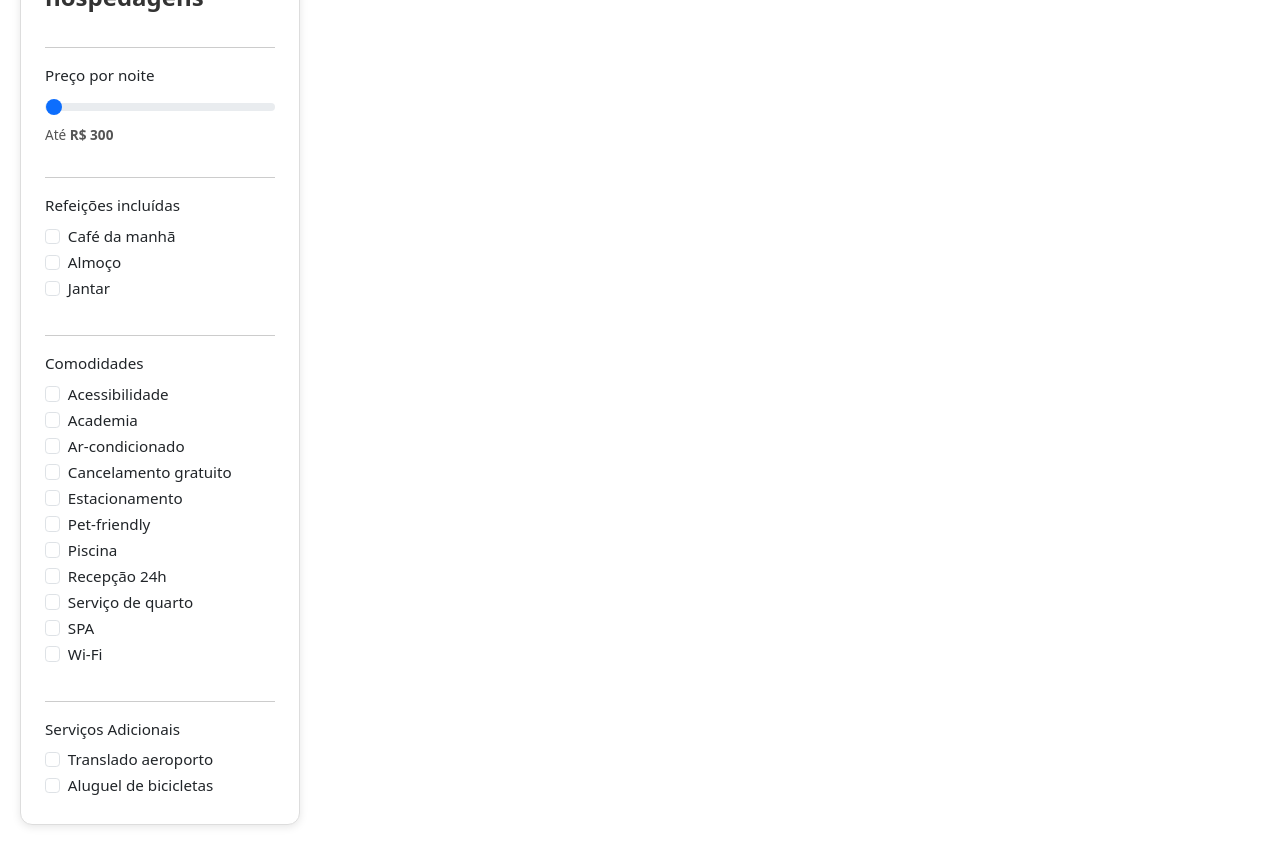
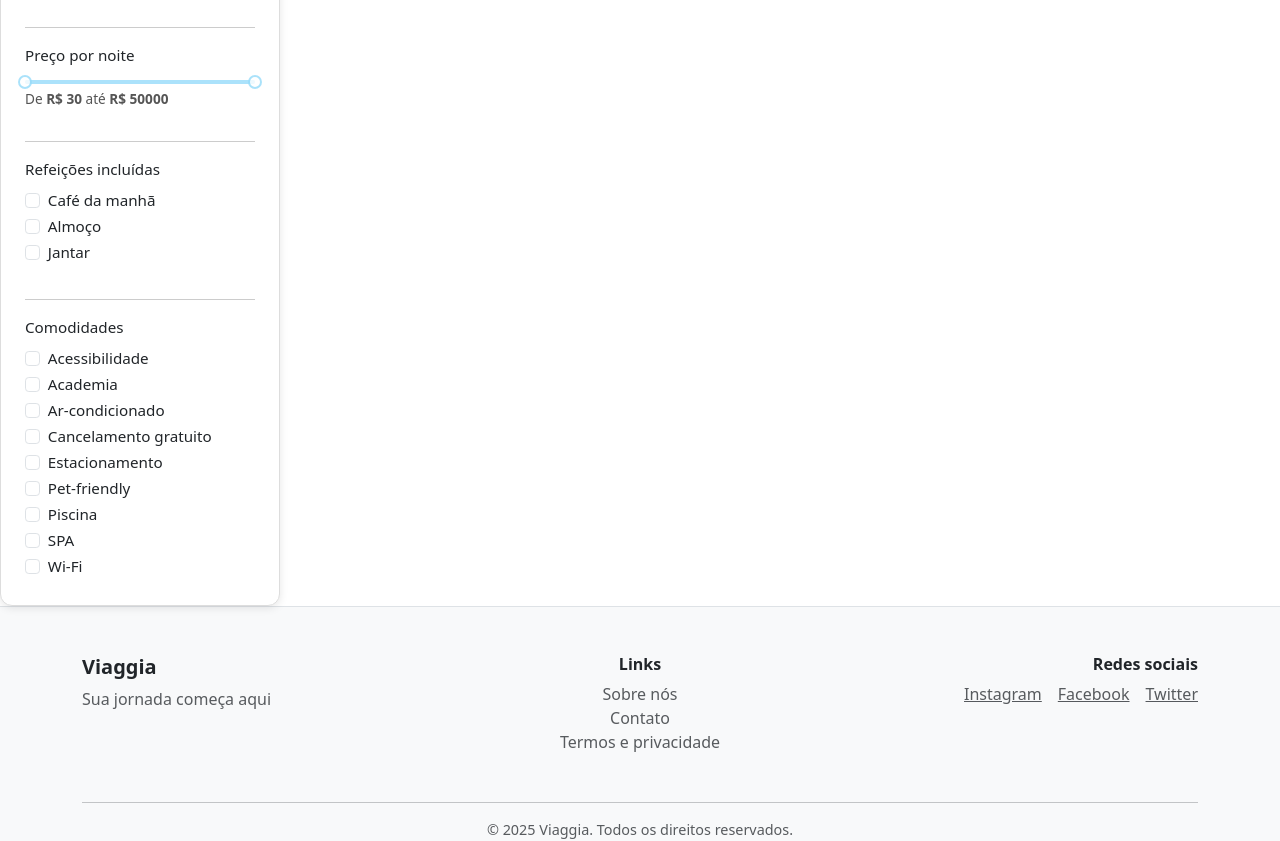
Before and after one commit to Viaggia/viaggia-front, a React (Vite) app: page /search in a window 1280 px wide. Shown: the part 700-1541 px from the top of the page. Built offline with nearby package versions, Linux system fonts and the light colour scheme.

Commit message:
feat(filter): filtro da tela de search

```diff
--- a/package.json
+++ b/package.json
@@ -24,6 +24,7 @@
     "bootstrap-icons": "^1.13.1",
     "date-fns": "^4.1.0",
     "jwt-decode": "^4.0.0",
+    "rc-slider": "^11.1.8",
     "react": "^19.1.0",
     "react-bootstrap": "^2.10.10",
     "react-dom": "^19.1.0",
--- a/src/components/Filters/FiltersSection/FiltersSection.tsx
+++ b/src/components/Filters/FiltersSection/FiltersSection.tsx
@@ -1,30 +1,19 @@
-import React, { useState } from 'react'
+import React from 'react'
 import { Form } from 'react-bootstrap'
-
-/*interface FiltrosProps {
-  preco: number
-  cafe: boolean
-  almoco: boolean
-  jantar: boolean
-  cancelamento: boolean
-  restaurante: boolean
-  quarto: boolean
-  recepcao: boolean
-  estacionamento: boolean
-  SPA: boolean
-}
-*/
+import Slider from 'rc-slider'
+import 'rc-slider/assets/index.css'
+import { FiltrosProps } from '../../../types/Filters'
 
 interface FiltersSectionProps {
   filtros: FiltrosProps
   setFiltros: React.Dispatch<React.SetStateAction<FiltrosProps>>
+  minPreco: number
+  maxPreco: number
 }
 
-function FiltersSection({ filtros, setFiltros }: FiltersSectionProps) {
+function FiltersSection({ filtros, setFiltros, minPreco, maxPreco }: FiltersSectionProps) {
   return (
-    <aside
-      className="p-4"
-      style={{
+    <aside className="p-4" style={{
       backgroundColor: '#fff',
       border: '1px solid #ddd',
       borderRadius: '12px',
@@ -34,32 +23,34 @@ function FiltersSection({ filtros, setFiltros }: FiltersSectionProps) {
       position: 'sticky',
       top: '100px',
       height: 'fit-content',
-      }}
-    >
-      <div
-        style={{
-          fontSize: '1.5rem',         // aumenta o tamanho da fonte (~24px)
-          fontWeight: '700',          // peso forte
-          marginBottom: '24px',       // espaço inferior
-          color: '#333',              // cor mais escura para destacar
-        }}
-      >
+    }}>
+      <div style={{
+        fontSize: '1.5rem',
+        fontWeight: '700',
+        marginBottom: '24px',
+        color: '#333',
+      }}>
         Filtrar hospedagens
       </div>
 
       {/* Preço */}
       <div style={{ marginTop: '32px', paddingTop: '16px', borderTop: '1px solid #ccc' }}>
         <Form.Label style={{ fontWeight: '500' }}>Preço por noite</Form.Label>
-        <Form.Range
-          min={30}
-          max={50000}
-          value={filtros.preco}
-          onChange={(e) =>
-            setFiltros({ ...filtros, preco: Number(e.target.value) })
+        <Slider
+          range
+          min={minPreco}
+          max={maxPreco}
+          value={[filtros.precoMin, filtros.precoMax]}
+          onChange={(value: number | number[]) => {
+            if (Array.isArray(value)) {
+              const [precoMin, precoMax] = value;
+              setFiltros({ ...filtros, precoMin, precoMax });
             }
+          }}
+          step={10}
         />
         <div style={{ fontSize: '0.85rem', color: '#555' }}>
-          Até <strong>R$ {filtros.preco}</strong>
+          De <strong>R$ {filtros.precoMin}</strong> até <strong>R$ {filtros.precoMax}</strong>
         </div>
       </div>
 
@@ -156,22 +147,6 @@ function FiltersSection({ filtros, setFiltros }: FiltersSectionProps) {
           />
           <Form.Check
             type="checkbox"
-            label="Recepção 24h"
-            checked={filtros.recepcao}
-            onChange={(e) =>
-              setFiltros({ ...filtros, recepcao: e.target.checked })
-            }
-          />
-          <Form.Check
-            type="checkbox"
-            label="Serviço de quarto"
-            checked={filtros.quarto}
-            onChange={(e) =>
-              setFiltros({ ...filtros, quarto: e.target.checked })
-            }
-          />
-          <Form.Check
-            type="checkbox"
             label="SPA"
             checked={filtros.SPA}
             onChange={(e) =>
@@ -188,64 +163,8 @@ function FiltersSection({ filtros, setFiltros }: FiltersSectionProps) {
           />
         </div>
       </div>
-
-
-      {/* Serviços Adicionais */}
-      <div style={{ marginTop: '32px', paddingTop: '16px', borderTop: '1px solid #ccc' }}>
-        <Form.Label style={{ fontWeight: '500' }}>Serviços Adicionais</Form.Label>
-        <div className="d-flex flex-column">
-          <Form.Check
-            type="checkbox"
-            label="Translado aeroporto"
-            checked={filtros.translado}
-            onChange={(e) =>
-              setFiltros({ ...filtros, translado: e.target.checked })
-            }
-          />
-          <Form.Check
-            type="checkbox"
-            label="Aluguel de bicicletas"
-            checked={filtros.bicicleta}
-            onChange={(e) =>
-              setFiltros({ ...filtros, bicicleta: e.target.checked })
-            }
-          />
-        </div>
-      </div>
-
     </aside>
   )
 }
 
-function FiltrosWrapper() {
-  const [filtros, setFiltros] = useState<FiltrosProps>({
-    preco: 300,
-    cafe: false,
-    almoco: false,
-    jantar: false,
-    cancelamento: false,
-    quarto: false,
-    recepcao: false,
-    estacionamento: false,
-    SPA: false,
-    piscina: false,
-    academia: false,
-    wifi: false,
-    arcondicionado: false,
-    acessibilidade: false,
-    petfriendly: false,
-    translado: false,
-    bicicleta: false,
-  })
-
-  return (
-    <div
-      className="d-flex justify-content-start"
-      style={{ paddingLeft: '20px', paddingTop: '20px', paddingBottom: '20px', alignItems: 'flex-start' }} // margem interna à esquerda e topo
-    >
-      <FiltersSection filtros={filtros} setFiltros={setFiltros} />
-    </div>
-  )
-}
-
-export default FiltrosWrapper
+export default FiltersSection
--- a/src/pages/Search/Search.tsx
+++ b/src/pages/Search/Search.tsx
@@ -5,16 +5,59 @@ import { HotelDTO, HotelSearchDTO } from "../../types/Hotel";
 import FiltersSection from '../../components/Filters/FiltersSection/FiltersSection';
 import TravelForm from '../../components/forms/TravelForm/TravelForm';
 import HotelCardList from '../../components/lists/HotelCardList/HotelCardList';
+import { FiltrosProps } from "../../types/Filters";
+
+function getRoomPrices(hotels: HotelDTO[]) {
+  const prices: number[] = [];
+  hotels.forEach(hotel => {
+    hotel.roomTypes?.forEach(room => {
+      if (typeof room.price === 'number') prices.push(room.price);
+    });
+  });
+  return prices;
+}
+
+function filterHotels(hotels: HotelDTO[], filtros: FiltrosProps) {
+  return hotels.filter(hotel => {
+    // Preço
+    const hasRoomInRange = hotel.roomTypes?.some(room =>
+      room.price >= filtros.precoMin && room.price <= filtros.precoMax
+    );
+    if (!hasRoomInRange) return false;
+
+    // Refeições
+    if (filtros.cafe && !hotel.commodities?.some(c => c.hasBreakfast)) return false;
+    if (filtros.almoco && !hotel.commodities?.some(c => c.hasLunch)) return false;
+    if (filtros.jantar && !hotel.commodities?.some(c => c.hasDinner)) return false;
+
+    // Comodidades
+    if (filtros.acessibilidade && !hotel.commodities?.some(c => c.hasAccessibilityFeatures)) return false;
+    if (filtros.academia && !hotel.commodities?.some(c => c.hasGym)) return false;
+    if (filtros.arcondicionado && !hotel.commodities?.some(c => c.hasAirConditioning)) return false;
+    if (filtros.cancelamento && !hotel.isActive) return false;
+    if (filtros.estacionamento && !hotel.commodities?.some(c => c.hasParking)) return false;
+    if (filtros.petfriendly && !hotel.commodities?.some(c => c.isPetFriendly)) return false;
+    if (filtros.piscina && !hotel.commodities?.some(c => c.hasPool)) return false;
+    if (filtros.SPA && !hotel.commodities?.some(c => c.hasSpa)) return false;
+    if (filtros.wifi && !hotel.commodities?.some(c => c.hasWiFi)) return false;
+
+    return true;
+  });
+}
 
 function Search() {
   const location = useLocation();
   const [hotels, setHotels] = useState<HotelDTO[]>([]);
+  const [filteredHotels, setFilteredHotels] = useState<HotelDTO[]>([]);
   const [loading, setLoading] = useState(false);
   const [error, setError] = useState(false);
   const [searchKey, setSearchKey] = useState(0);
 
   const [searchParams] = useSearchParams();
   const params = Object.fromEntries([...searchParams.entries()]);
+
+  const [minPreco, setMinPreco] = useState(30);
+  const [maxPreco, setMaxPreco] = useState(50000);
 
   const hotelSearchParams: HotelSearchDTO = {
     city: params.city || '',
@@ -24,20 +67,25 @@ function Search() {
     numberOfRooms: params.numberOfRooms ? Number(params.numberOfRooms) : 1,
   };
 
-  const initialValues = {
-    city: params.city || '',
-    checkInDate: params.checkInDate || '',
-    checkOutDate: params.checkOutDate || '',
-    numberOfPeople: params.numberOfPeople ? Number(params.numberOfPeople) : undefined,
-    numberOfRooms: params.numberOfRooms ? Number(params.numberOfRooms) : undefined,
-    children: params.children ? Number(params.children) : undefined,
-  };
+  // Estado dos filtros (apenas campos válidos)
+  const [filtros, setFiltros] = useState<FiltrosProps>({
+    precoMin: 30,
+    precoMax: 50000,
+    cafe: false,
+    almoco: false,
+    jantar: false,
+    cancelamento: false,
+    estacionamento: false,
+    SPA: false,
+    piscina: false,
+    academia: false,
+    wifi: false,
+    arcondicionado: false,
+    acessibilidade: false,
+    petfriendly: false,
+  });
 
-  // Função para ser passada para o TravelForm
-  const handleSearch = useCallback(() => {
-    setSearchKey((prev) => prev + 1);
-  }, []);
-
+  // Atualiza os hotéis e inicializa o filtro de preço
   useEffect(() => {
     if (hotelSearchParams.city) {
       setLoading(true);
@@ -47,6 +95,20 @@ function Search() {
         .then((result) => {
           setHotels(result);
           setError(result.length === 0);
+
+          // Inicializa o filtro de preço com base nos quartos recebidos
+          const prices = getRoomPrices(result);
+          if (prices.length > 0) {
+            const min = Math.min(...prices);
+            const max = Math.max(...prices);
+            setMinPreco(min);
+            setMaxPreco(max);
+            setFiltros(f => ({
+              ...f,
+              precoMin: min,
+              precoMax: max,
+            }));
+          }
         })
         .catch(() => {
           setHotels([]);
@@ -55,6 +117,16 @@ function Search() {
         .finally(() => setLoading(false));
     }
   }, [searchParams.toString(), searchKey]);
+
+  // Aplica os filtros sempre que hotéis ou filtros mudam
+  useEffect(() => {
+    setFilteredHotels(filterHotels(hotels, filtros));
+  }, [hotels, filtros]);
+
+  // Função para ser passada para o TravelForm
+  const handleSearch = useCallback(() => {
+    setSearchKey((prev) => prev + 1);
+  }, []);
 
   return (
     <div>
@@ -92,14 +164,15 @@ function Search() {
 
         </div>
       </div>
-
       <section className="container-fluid text-dark position-relative px-0">
-
-
-      {/* 🎯 Filtros e cards de hotéis fora da área da imagem */}
         <div className="row gx-0 align-items-start mt-4 position-relative z-1">
           <div className="col-md-3 mt-4">
-          <FiltersSection />
+            <FiltersSection
+              filtros={filtros}
+              setFiltros={setFiltros}
+              minPreco={minPreco}
+              maxPreco={maxPreco}
+            />
           </div>
           <div className="col-md-9">
             {loading ? (
@@ -109,7 +182,7 @@ function Search() {
                 </div>
               </div>
             ) : (
-            <HotelCardList hotels={hotels} error={error} />
+              <HotelCardList hotels={filteredHotels} error={error} />
             )}
           </div>
         </div>
```
Also changed, not shown: src/types/Filters.ts (+15 -18 lines), 1 other file (tests, documents, lock files or other folders). Lines whose indentation alone changed are shown as unchanged.
